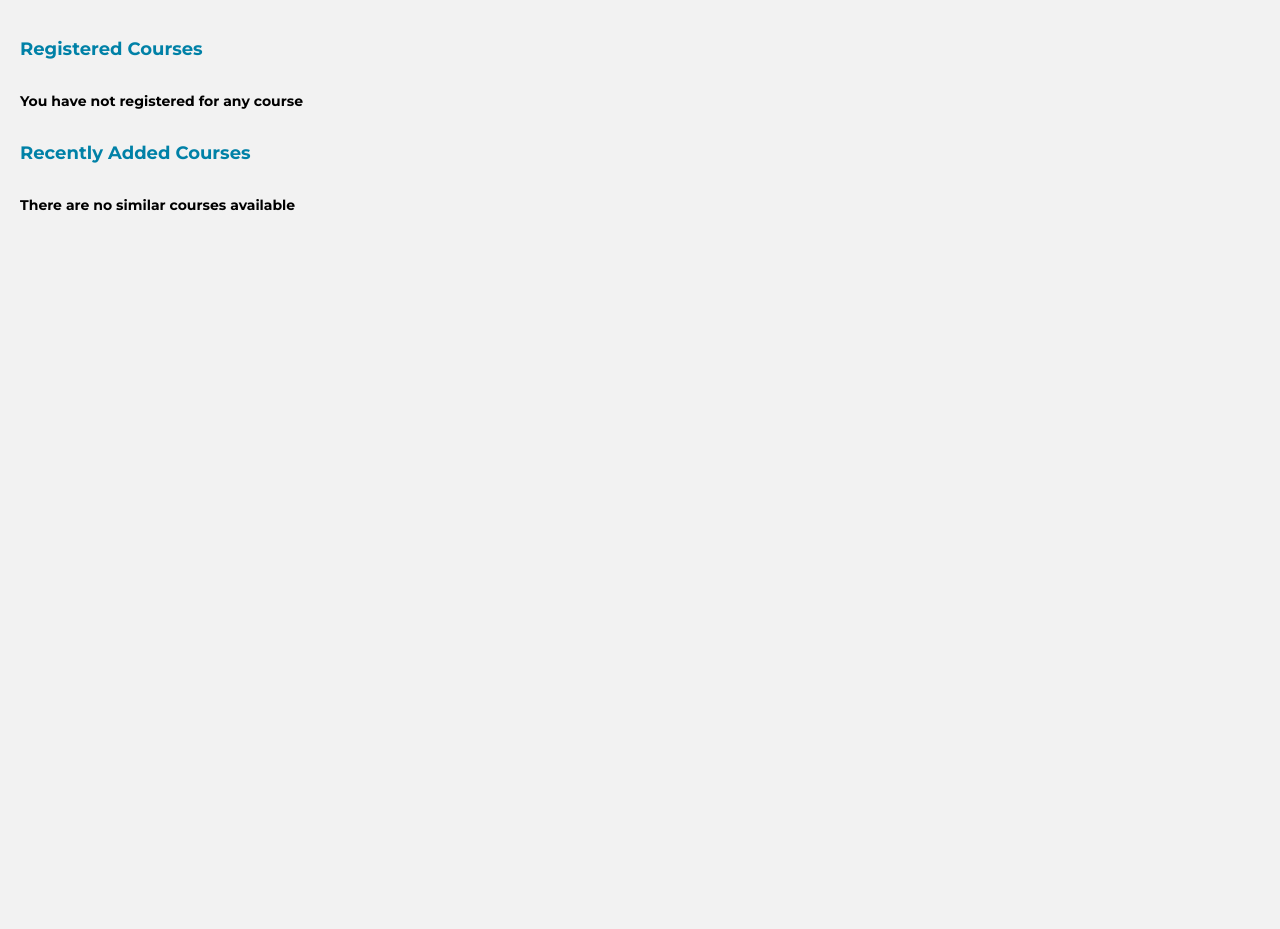
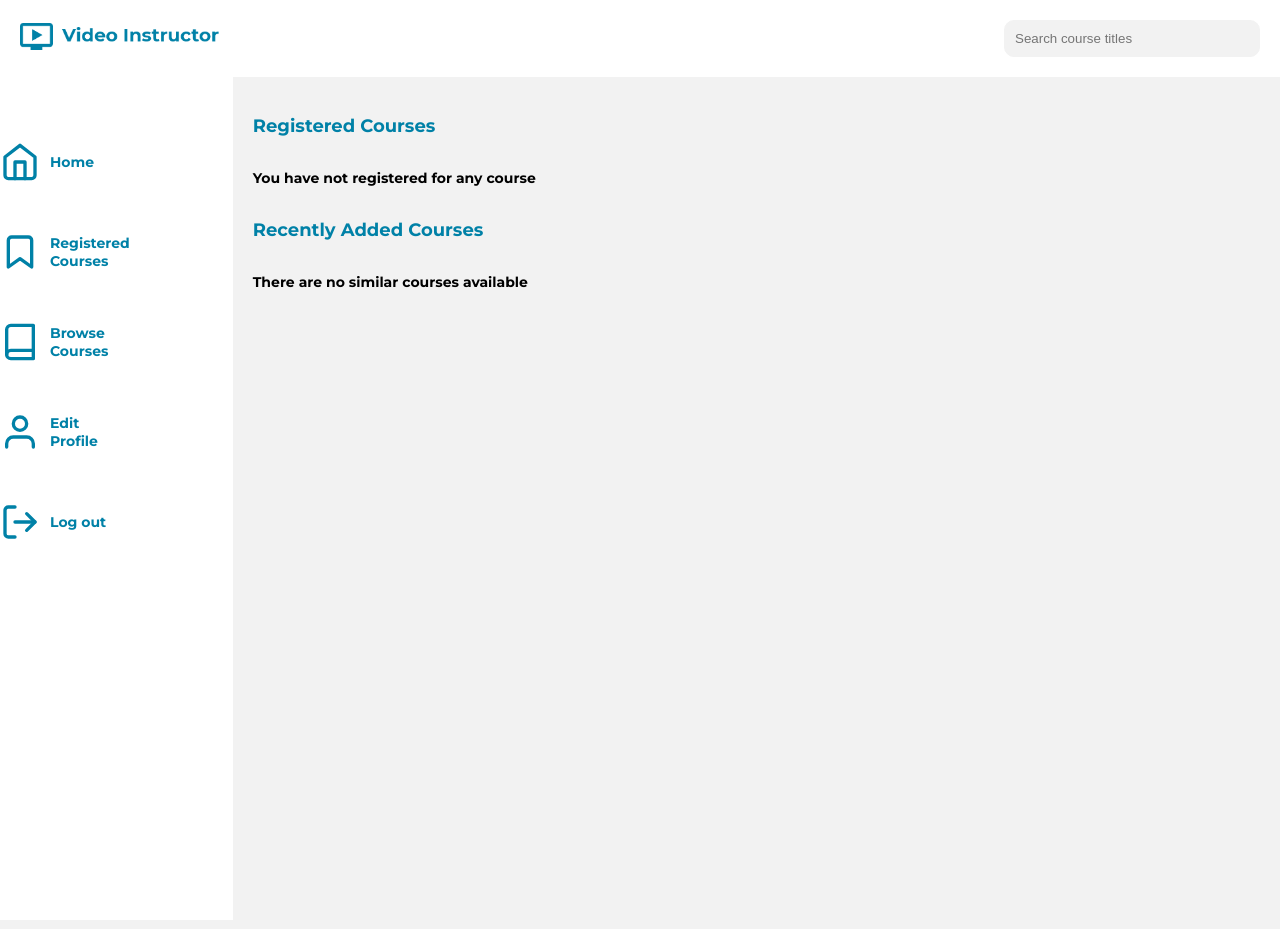
Before and after one commit to g90tony/Video-Instructor, a Django app: template courses/templates/dashboard.html in a window 1280 px wide. Run offline with Django 3.2, Linux system fonts and the light colour scheme; the template is opened without the code that fills it, so the values that code supplies are empty; some libraries are stand-ins or nearby versions.

Commit message:
minor edits

```diff
--- a/courses/templates/base.html
+++ b/courses/templates/base.html
@@ -11,7 +11,6 @@
     {% endif %}
     <base href="/" />
     <meta name="viewport" content="width=device-width, initial-scale=1" />
-    <link rel="icon" type="image/x-icon" href="favicon.ico" />
     <link rel="stylesheet" href="{% static 'assets/css/colors.css' %}" />
     <link rel="stylesheet" href="{% static 'assets/css/components.css' %}" />
     <link rel="stylesheet" href="{% static 'assets/css/index.css' %}" />
@@ -20,6 +19,76 @@
     <link rel="stylesheet" href="{% static 'assets/css/utilities.css' %}" />
   </head>
   <body class="light-background">
-    {% block content %} {% endblock content %}
+    <div class="main-container">
+      <div
+        id="navbar"
+        class="white-background row-flexible-spaced width-100 height-100"
+      >
+        <div class="row-spaced-static w-100">
+          <div class="w-100 container-sm">
+            <img
+              src="{% static 'assets/images/nav-logo.png' %}"
+              alt=""
+              id="nav-logo"
+            />
+          </div>
+
+          <form action="/" class="container-sm width-20 inline-form">
+            <input
+              type="text"
+              placeholder="Search course titles"
+              class="width-100"
+            />
+          </form>
+        </div>
+      </div>
+      <div
+        id="sidebar"
+        class="white-background column-start-static width-100 height-100"
+      >
+        <div class="row-spaced-static w-100">
+          <div class="w-100 container-sm">
+            <img
+              src="{% static 'assets/images/nav-logo.png' %}"
+              alt=""
+              id="nav-logo"
+            />
+          </div>
+        </div>
+
+        <a href="/" class="sidebar-items">
+          <img src="{% static 'assets/icons/home.svg'%}" />
+          <p class="body-md-bold primary-text text-start">Home</p>
+        </a>
+        <a href="/courses/registered" class="sidebar-items">
+          <img src="{% static 'assets/icons/registered.svg'%}" />
+          <p class="body-md-bold primary-text text-start">
+            Registered <br />
+            Courses
+          </p>
+        </a>
+        <a href="/courses/browse" class="sidebar-items">
+          <img src="{% static 'assets/icons/courses.svg'%}" />
+          <p class="body-md-bold primary-text text-start">
+            Browse <br />
+            Courses
+          </p>
+        </a>
+        <a href="/profile/edit" class="sidebar-items">
+          <img src="{% static 'assets/icons/profile.svg'%}" />
+          <p class="body-md-bold primary-text text-start">
+            Edit <br />
+            Profile
+          </p>
+        </a>
+        <a href="/logout" class="sidebar-items">
+          <img src="{% static 'assets/icons/log-out.svg' %}" />
+          <p class="body-md-bold primary-text text-start">Log out</p>
+        </a>
+      </div>
+      <div id="content" class="height-100 width-100">
+        {% block content %} {% endblock content %}
+      </div>
+    </div>
   </body>
 </html>
--- a/courses/templates/dashboard.html
+++ b/courses/templates/dashboard.html
@@ -48,7 +48,7 @@
     </div>
 
     {% endfor %} {% else %}
-    <div class="row-static-center w-100">
+    <div class="row-center-static w-100">
       <p class="secondary-text-text-center body-md-bold width-100">
         You have not registered for any course
       </p>
```
